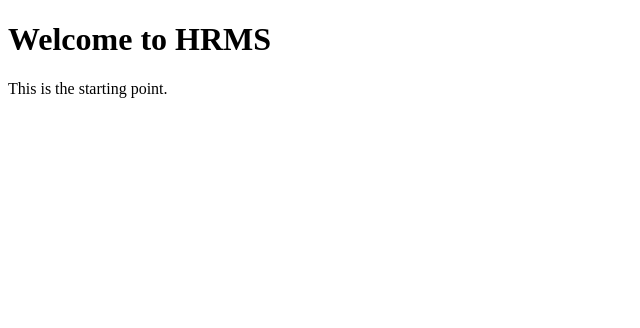
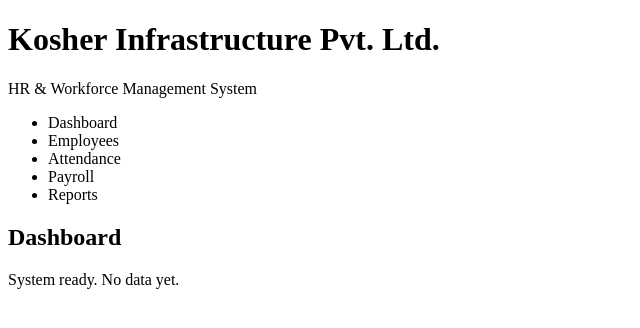
Before and after one commit to Laxmansingh2107/hrms, a plain HTML site: page index.html in a window 1280 px wide. Shown: the whole page, without its empty margins (0-640 px from the left). Drawn offline with Linux system fonts and the light colour scheme.

Commit message:
Update index.html

```diff
--- a/index.html
+++ b/index.html
@@ -1,10 +1,34 @@
 <!DOCTYPE html>
-<html>
+<html lang="en">
 <head>
-  <title>HRMS – Kosher Infrastructure</title>
+  <meta charset="UTF-8" />
+  <title>HRMS | Kosher Infrastructure Pvt. Ltd.</title>
+  <link rel="stylesheet" href="css/style.css" />
 </head>
 <body>
-  <h1>Welcome to HRMS</h1>
-  <p>This is the starting point.</p>
+
+  <header>
+    <h1>Kosher Infrastructure Pvt. Ltd.</h1>
+    <p>HR & Workforce Management System</p>
+  </header>
+
+  <div class="container">
+    <nav class="sidebar">
+      <ul>
+        <li>Dashboard</li>
+        <li>Employees</li>
+        <li>Attendance</li>
+        <li>Payroll</li>
+        <li>Reports</li>
+      </ul>
+    </nav>
+
+    <main class="content">
+      <h2>Dashboard</h2>
+      <p>System ready. No data yet.</p>
+    </main>
+  </div>
+
+  <script src="js/app.js"></script>
 </body>
 </html>
```
